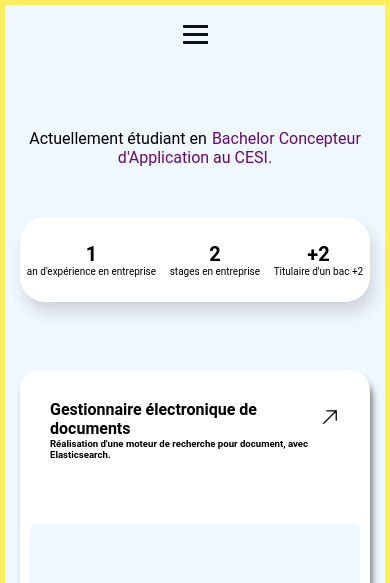
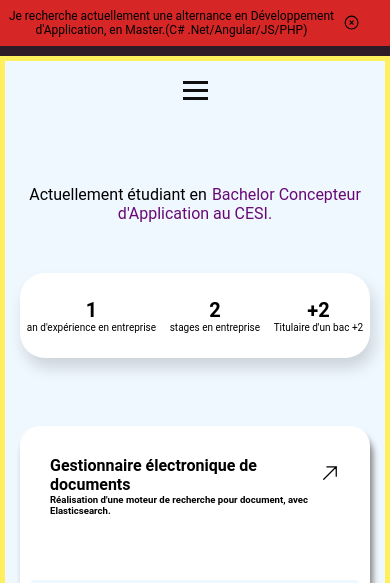
Before and after one commit to ArthurBergere/Mon-portfolio, a plain HTML site: page index.html in a window 390 px wide. Shown: the top 583 px of the page. Drawn offline with nearby package versions, Linux system fonts and the light colour scheme; a script that the page names is missing.

Commit message:
[FUNC] bandeau recherche alternance

```diff
--- a/CSS/style-portfolio.css
+++ b/CSS/style-portfolio.css
@@ -12,7 +12,7 @@ html {
 }
 
 @import url('https://fonts.googleapis.com/css2?family=Roboto:wght@700&family=Spline+Sans&display=swap');
-body {
+#body {
     border: 35px solid #FFEF5C;
     background-color: aliceblue;
 }
@@ -114,7 +114,7 @@ body {
     .middle {
         display: none;
     }
-    body {
+    #body {
       border: 5px solid #FFEF5C !important;
     }
     #apropos p {
@@ -123,9 +123,23 @@ body {
     .nav.active {
       top: 21% !important;
     }
+    #barre p {
+        font-size: 12px !important;
+    }
+    #fermer {
+        width: 30px !important;
+        height: 30px !important;
+    }
 }
 
 @media (max-width: 750px) {
+    #barre p {
+        font-size: 15px;
+    }
+    #fermer {
+        width: 30px !important;
+        height: 30px !important;
+    }
     .hamburger {
         display: block !important;
         cursor: pointer;
@@ -233,6 +247,10 @@ body {
 }
 
 @media (min-width: 750px) and (max-width: 992px) {
+    #fermer {
+        width: 30px !important;
+        height: 30px !important;
+    }
     .card2 {
         font-size: 0.8em !important;
     }
@@ -488,3 +506,34 @@ footer a {
   padding: 20px;
   border-radius: 10px;
 }
+
+#barre {
+    width: 100%;
+    background:#d62626;
+    padding:8px 0;
+    font-family:  "Trebuchet MS";
+    text-align: center;
+    font-size:19px;
+    margin-top:-50px;
+    display: flex;
+    align-items: center;
+    border-bottom: 10px solid #2e1b27;
+}
+#barre p {
+    margin-left: auto;
+}
+#fermer {
+    width: 18px;
+    height: 18px;
+    display: flex;
+    justify-content: center;
+    align-items: center;
+    cursor: pointer;
+    margin-left: auto;
+    margin-right: 30px;
+}
+
+#fermer:hover {
+/* J'utilise un gif en :hover pour animer la croix de fermeture */
+    background: url(../img/fermer.gif);
+}
--- a/index.html
+++ b/index.html
@@ -12,6 +12,15 @@
 </head>
 
 <body>
+    <div id="barre">
+       <p>Je recherche actuellement une alternance en Développement d'Application, en Master.(C# .Net/Angular/JS/PHP)</p>
+        <div id="fermer"><svg xmlns="http://www.w3.org/2000/svg" fill="none" viewBox="0 0 24 24" stroke-width="1.5" stroke="currentColor" class="w-6 h-6">
+            <path stroke-linecap="round" stroke-linejoin="round" d="M9.75 9.75l4.5 4.5m0-4.5l-4.5 4.5M21 12a9 9 0 11-18 0 9 9 0 0118 0z" />
+          </svg>
+          </div>
+    </div>
+    <div id="body">
+
     <div class="container">
         <nav id="home">
             <div class="nav">
@@ -68,6 +77,7 @@
         <!-- <div class="mesprojets">
             <h1>Mes projets</h1>
         </div> -->
+
         <div class="card">
             <div class="img">
                 <svg style="color: #353535;" xmlns="http://www.w3.org/2000/svg" fill="none" viewBox="0 0 24 24" stroke-width="1.5" stroke="currentColor" class="w-6 h-6">
@@ -165,11 +175,27 @@
             © Copyright 2023 BERGERE Arthur. All rights reserved.
         </p>
     </footer>
+</div>
 </body>
 
 </html>
 <script>
+
     $(document).ready(function() {
+        $('#barre').animate({
+                marginTop: "0",
+            }, 500);
+
+//au clic sur #fermer qui est la croix j'anime le marginTop de #barre à -30px pour le faire remonter et laisser le border bottom apparent
+
+            $("#fermer").mousedown(function(){
+
+                        $('#barre').animate({
+                                marginTop: "-30px",
+                        }, 500);
+
+               });
+
         const terre = "./CONTENT/terre.png";
         const monde = "./CONTENT/world-removebg-preview.png";
         let portfolio = document.getElementById("portfolio");
```
Also changed, not shown: CONTENT/cross.png (added), CONTENT/cross.svg.png (added).
